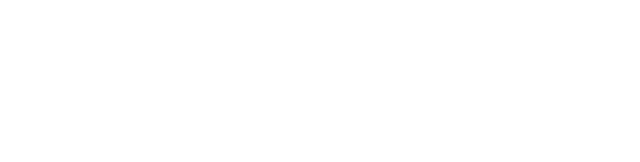
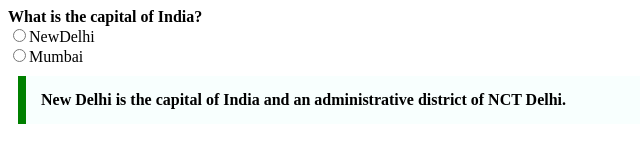
Before and after one commit to acciojob/trivia-Nitu170287, a website: page main.html in a window 1280 px wide. Shown: the whole page, without its empty margins (0-640 px from the left). Drawn offline with Linux system fonts and the light colour scheme.

Commit message:
created a submission

```diff
--- a/main.html
+++ b/main.html
@@ -10,6 +10,14 @@
 	<!-- the entire body must be written by student -->
     <script type="text/javascript" src="./script.js">
 </script>
+	<div>
+		<label for="ans">What is the capital of India?</label><br>
+		<input type="radio" name="ans">NewDelhi<br>
+		<input type="radio" name="ans">Mumbai
+	</div>
+	<blockquote cite="https://en.wikipedia.org/wiki/New_Delhi">
+		 New Delhi is the capital of India and an administrative district of NCT Delhi.
+	</blockquote>
 
 </body>
 
--- a/styles.css
+++ b/styles.css
@@ -1,2 +1,13 @@
 
 /* Your CSS Code here. */
+blockquote{
+	max-width: 600px;
+	margin: 10px;
+	padding: 15px;
+	border-left: 8px solid green;
+	background-color: #f8fffe;
+	font-weight: bold;
+}
+label{
+	font-weight: bold;
+}
```
